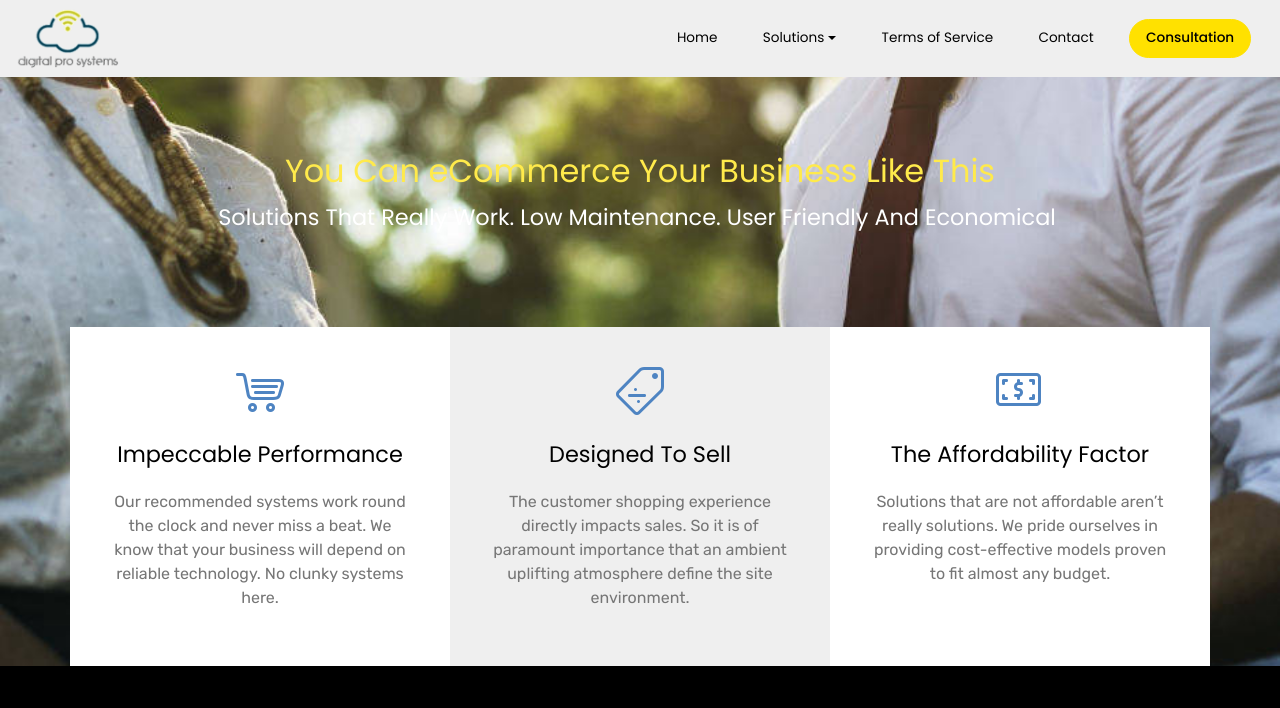
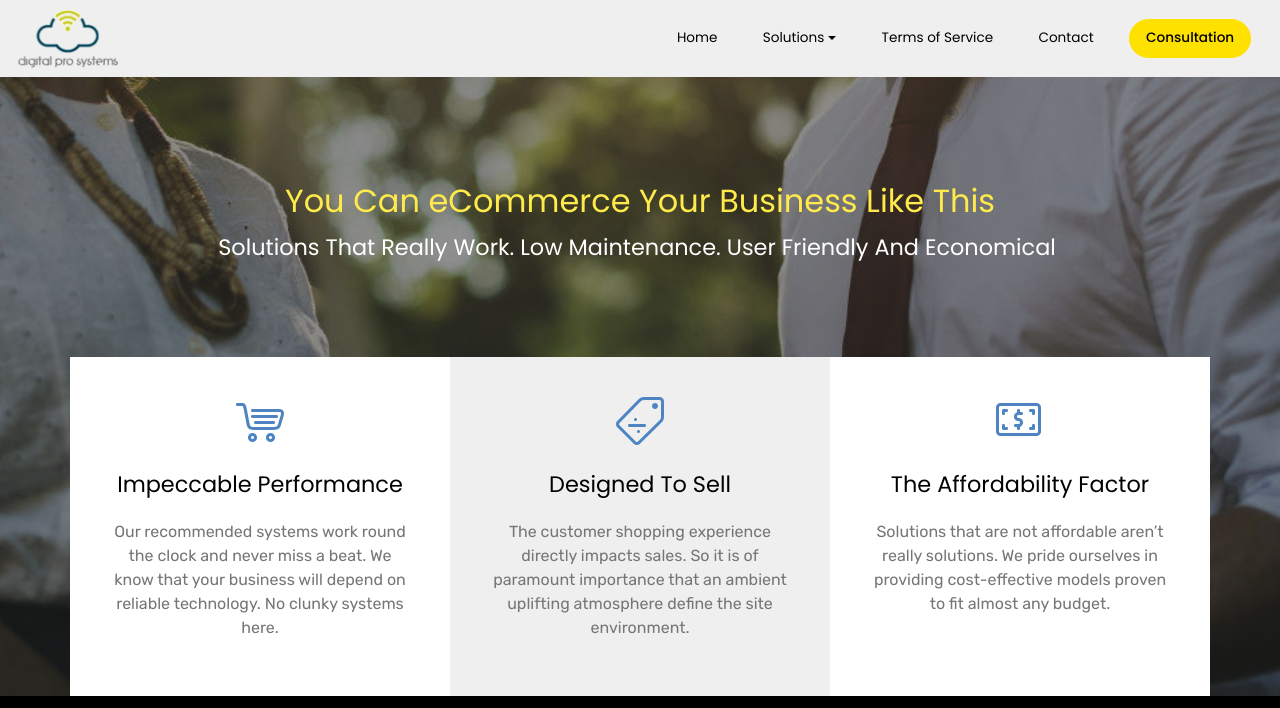
Before and after one commit to digitalprosystems/solutions, a plain HTML site: page page2.html in a window 1280 px wide. Shown: the top 708 px of the page. Drawn offline with Linux system fonts and the light colour scheme; a script that the page names is missing; files whose address does not match are found by name.

Commit message:
create github pages

```diff
--- a/assets/mobirise/css/mbr-additional.css
+++ b/assets/mobirise/css/mbr-additional.css
@@ -2293,7 +2293,7 @@ section.lazy-placeholder:after {
   }
 }
 .cid-rTISc4H7Zc {
-  padding-top: 150px;
+  padding-top: 180px;
   background-image: url("../../../assets/images/mbr-1-938x563.jpg");
 }
 .cid-rTISc4H7Zc .text-content {
--- a/page2.html
+++ b/page2.html
@@ -79,7 +79,8 @@
 
 
 
-
+    <div class="mbr-overlay" style="opacity: 0.5; background-color: rgb(35, 35, 35);">
+    </div>
 
     <div class="container text-content">
 
```
Also changed, not shown: index.html (+1 -1 lines), page1.html (+1 -1 lines), 1 other file.
